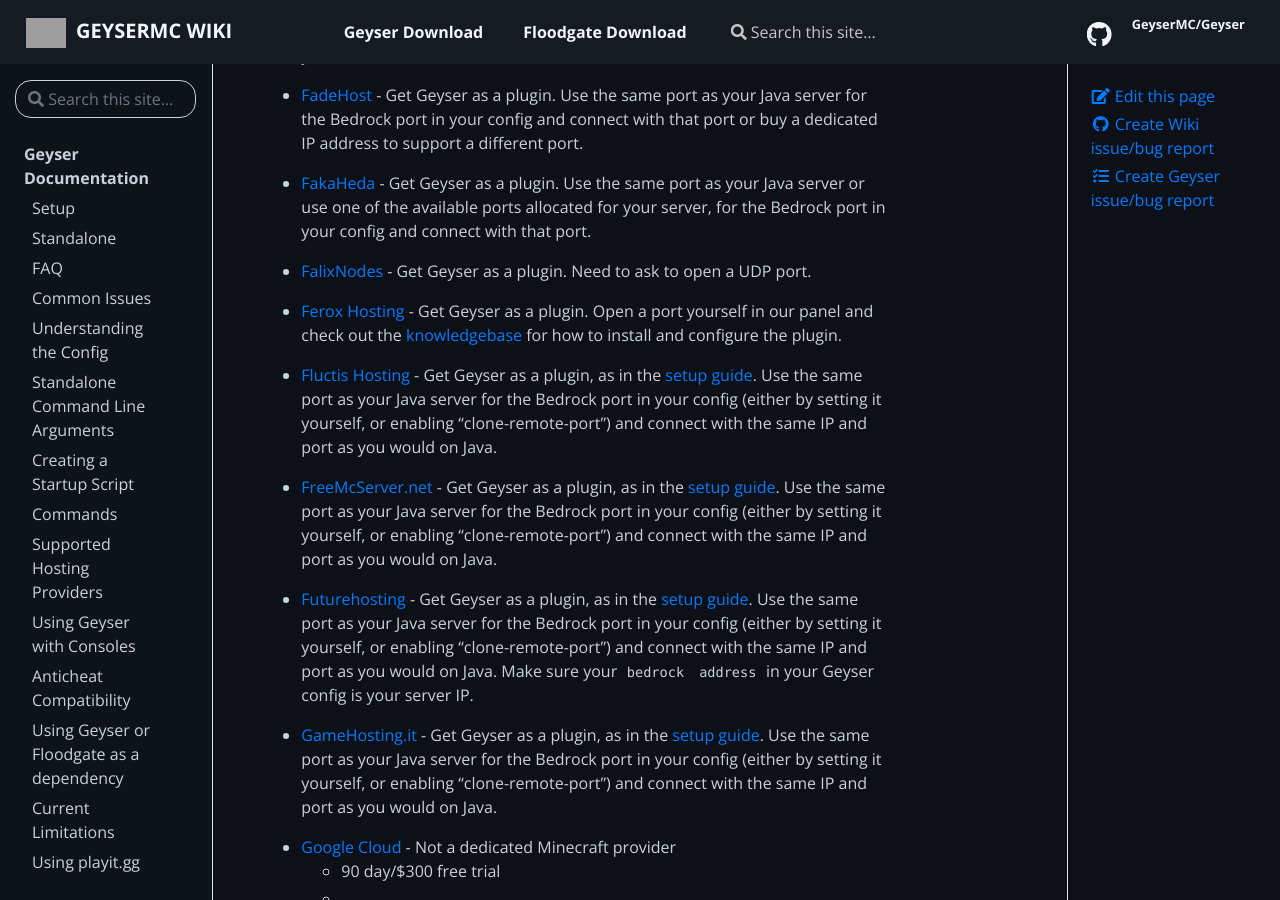
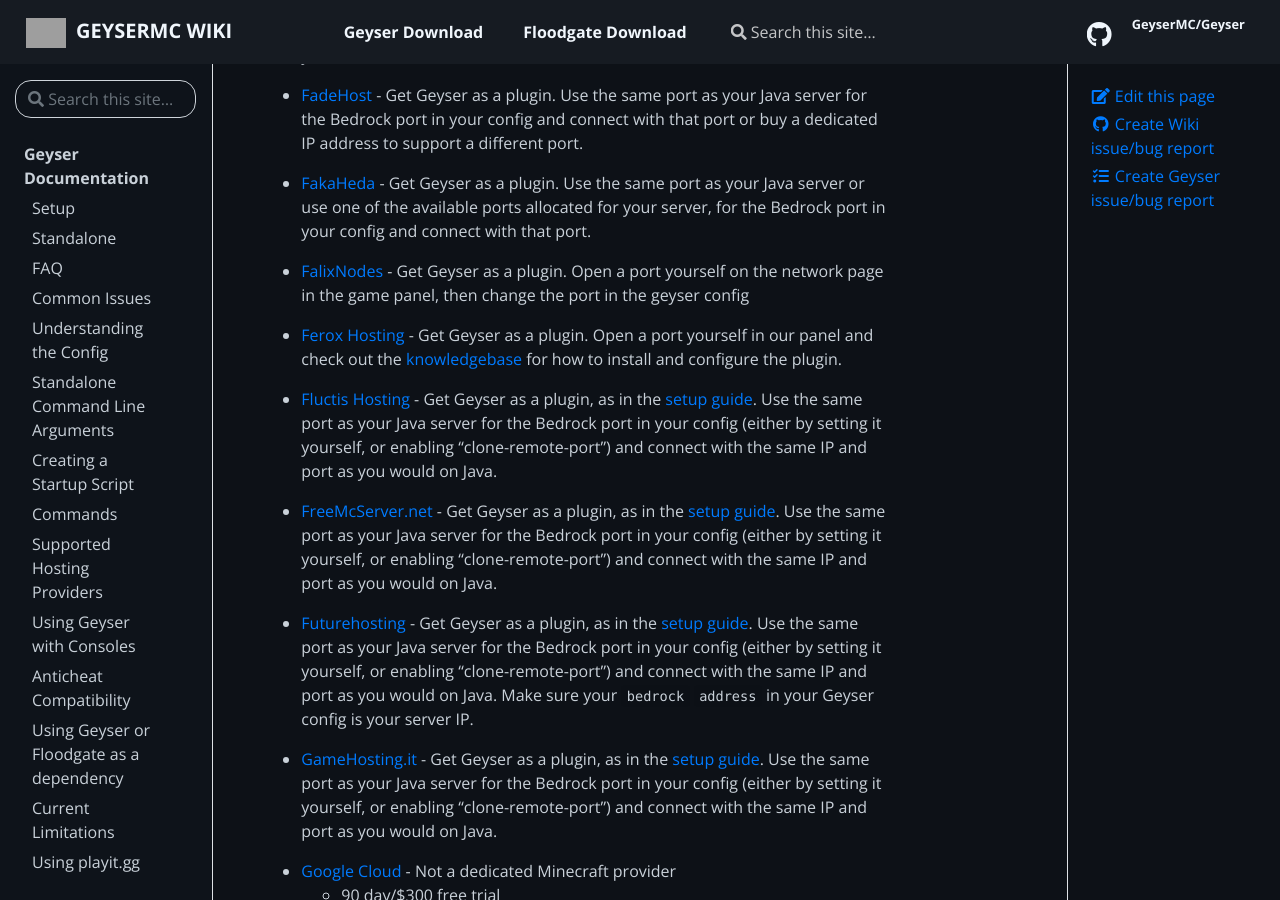
Before and after one commit to GeyserMC/GeyserWiki, a Jekyll site: the page built from _docs/geyser/supported-hosting-providers.md, in a window 1280 px wide and 900 px high, scrolled down 3102 px. Built offline with Jekyll 4.4.1, drawn with Linux system fonts in a browser that asks for light colours; grey boxes are pictures that could not be loaded.

Commit message:
Update providers.json
Updated falix

```diff
--- a/_data/providers.json
+++ b/_data/providers.json
@@ -170,7 +170,7 @@
     {
       "name": "FalixNodes",
       "url": "https://falixnodes.net/",
-      "description": "Get Geyser as a plugin. Need to ask to open a UDP port."
+      "description": "Get Geyser as a plugin. Open a port yourself on the network page in the game panel, then change the port in the geyser config"
     },
     {
       "name": "Ferox Hosting",
```
